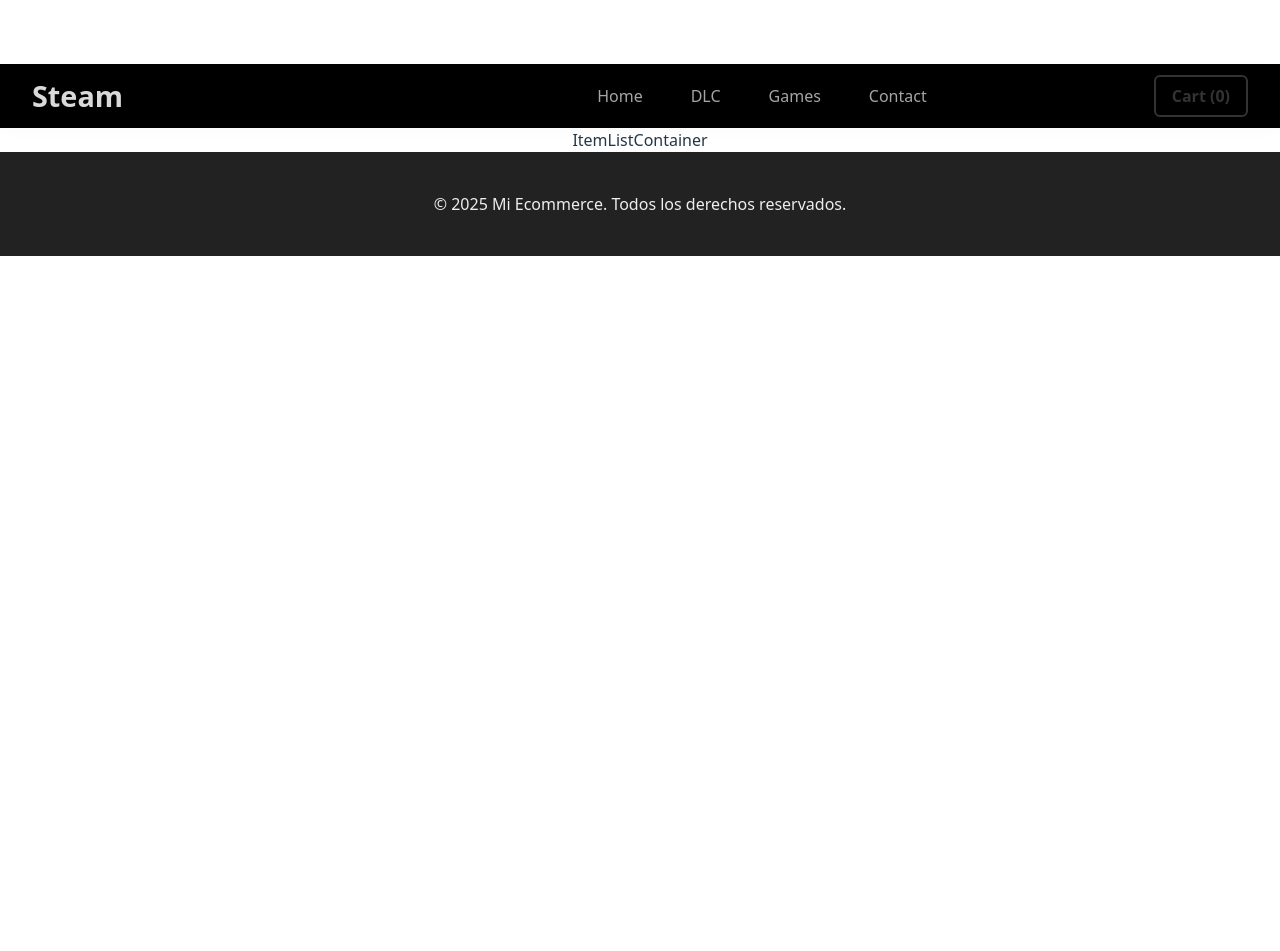
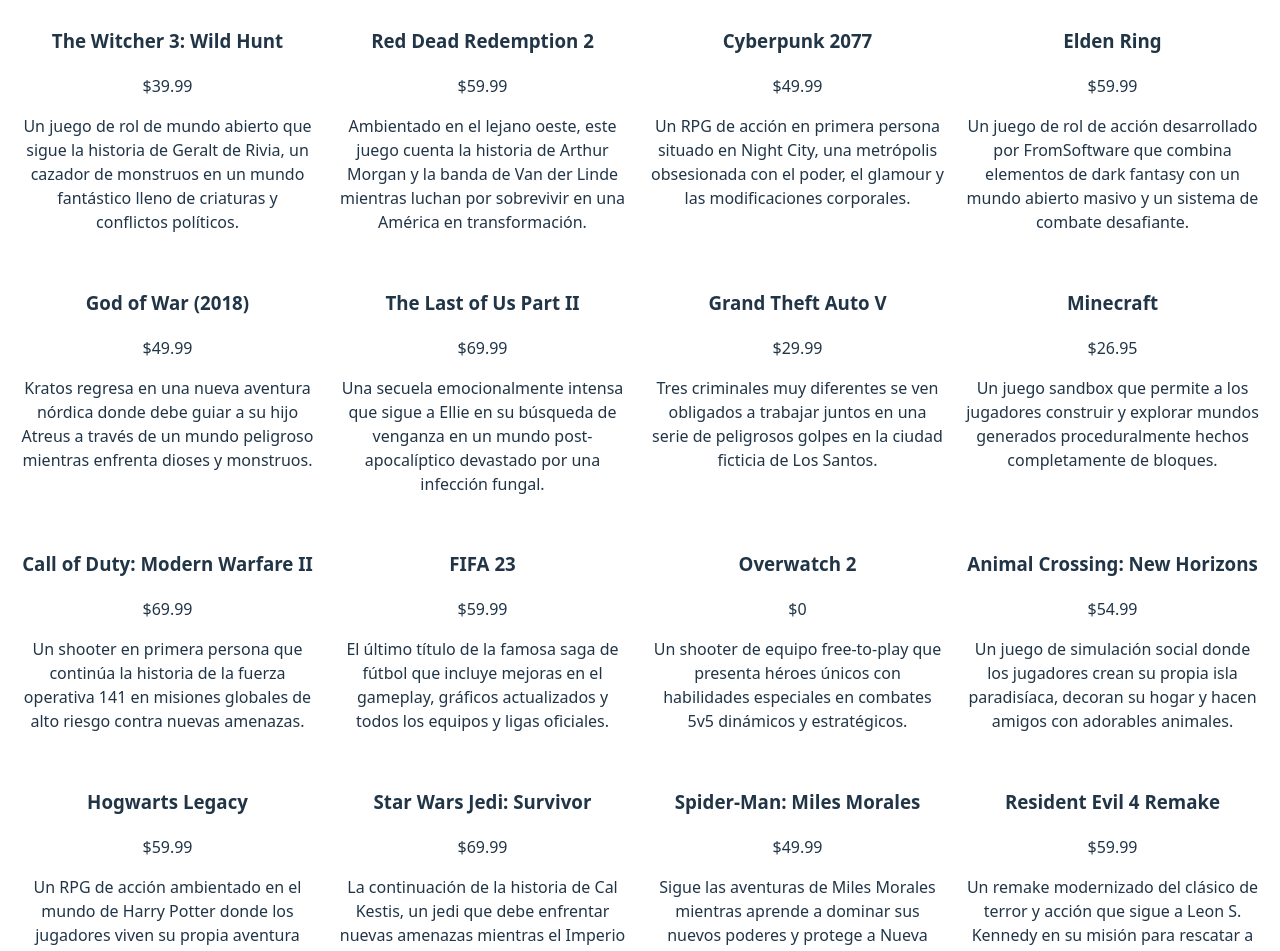
Before and after one commit to leonardoalva/proyectoBA, a React (Vite) app: page /products in a window 1280 px wide. Shown: the part 240-1191 px from the top of the page. Before the commit the page ends 800 px from the top, so only its background shows below. Built offline with nearby package versions, Linux system fonts and the light colour scheme.

Commit message:
props app-itemList

```diff
--- a/src/App.jsx
+++ b/src/App.jsx
@@ -8,14 +8,139 @@
 import ItemListContainer from './components/ItemListContainer/ItemListContainer';
 
 function App() {
+const arrayProductos = [
+  {
+    id: 1,
+    nombre: 'The Witcher 3: Wild Hunt',
+    precio: 39.99,
+    descripcion: 'Un juego de rol de mundo abierto que sigue la historia de Geralt de Rivia, un cazador de monstruos en un mundo fantástico lleno de criaturas y conflictos políticos.'
+  },
+  {
+    id: 2,
+    nombre: 'Red Dead Redemption 2',
+    precio: 59.99,
+    descripcion: 'Ambientado en el lejano oeste, este juego cuenta la historia de Arthur Morgan y la banda de Van der Linde mientras luchan por sobrevivir en una América en transformación.'
+  },
+  {
+    id: 3,
+    nombre: 'Cyberpunk 2077',
+    precio: 49.99,
+    descripcion: 'Un RPG de acción en primera persona situado en Night City, una metrópolis obsesionada con el poder, el glamour y las modificaciones corporales.'
+  },
+  {
+    id: 4,
+    nombre: 'Elden Ring',
+    precio: 59.99,
+    descripcion: 'Un juego de rol de acción desarrollado por FromSoftware que combina elementos de dark fantasy con un mundo abierto masivo y un sistema de combate desafiante.'
+  },
+  {
+    id: 5,
+    nombre: 'God of War (2018)',
+    precio: 49.99,
+    descripcion: 'Kratos regresa en una nueva aventura nórdica donde debe guiar a su hijo Atreus a través de un mundo peligroso mientras enfrenta dioses y monstruos.'
+  },
+  {
+    id: 6,
+    nombre: 'The Last of Us Part II',
+    precio: 69.99,
+    descripcion: 'Una secuela emocionalmente intensa que sigue a Ellie en su búsqueda de venganza en un mundo post-apocalíptico devastado por una infección fungal.'
+  },
+  {
+    id: 7,
+    nombre: 'Grand Theft Auto V',
+    precio: 29.99,
+    descripcion: 'Tres criminales muy diferentes se ven obligados a trabajar juntos en una serie de peligrosos golpes en la ciudad ficticia de Los Santos.'
+  },
+  {
+    id: 8,
+    nombre: 'Minecraft',
+    precio: 26.95,
+    descripcion: 'Un juego sandbox que permite a los jugadores construir y explorar mundos generados proceduralmente hechos completamente de bloques.'
+  },
+  {
+    id: 9,
+    nombre: 'Call of Duty: Modern Warfare II',
+    precio: 69.99,
+    descripcion: 'Un shooter en primera persona que continúa la historia de la fuerza operativa 141 en misiones globales de alto riesgo contra nuevas amenazas.'
+  },
+  {
+    id: 10,
+    nombre: 'FIFA 23',
+    precio: 59.99,
+    descripcion: 'El último título de la famosa saga de fútbol que incluye mejoras en el gameplay, gráficos actualizados y todos los equipos y ligas oficiales.'
+  },
+  {
+    id: 11,
+    nombre: 'Overwatch 2',
+    precio: 0.00,
+    descripcion: 'Un shooter de equipo free-to-play que presenta héroes únicos con habilidades especiales en combates 5v5 dinámicos y estratégicos.'
+  },
+  {
+    id: 12,
+    nombre: 'Animal Crossing: New Horizons',
+    precio: 54.99,
+    descripcion: 'Un juego de simulación social donde los jugadores crean su propia isla paradisíaca, decoran su hogar y hacen amigos con adorables animales.'
+  },
+  {
+    id: 13,
+    nombre: 'Hogwarts Legacy',
+    precio: 59.99,
+    descripcion: 'Un RPG de acción ambientado en el mundo de Harry Potter donde los jugadores viven su propia aventura como estudiantes de Hogwarts en el siglo XIX.'
+  },
+  {
+    id: 14,
+    nombre: 'Star Wars Jedi: Survivor',
+    precio: 69.99,
+    descripcion: 'La continuación de la historia de Cal Kestis, un jedi que debe enfrentar nuevas amenazas mientras el Imperio Galáctico lo persigue incansablemente.'
+  },
+  {
+    id: 15,
+    nombre: 'Spider-Man: Miles Morales',
+    precio: 49.99,
+    descripcion: 'Sigue las aventuras de Miles Morales mientras aprende a dominar sus nuevos poderes y protege a Nueva York como el nuevo Spider-Man.'
+  },
+  {
+    id: 16,
+    nombre: 'Resident Evil 4 Remake',
+    precio: 59.99,
+    descripcion: 'Un remake modernizado del clásico de terror y acción que sigue a Leon S. Kennedy en su misión para rescatar a la hija del presidente.'
+  },
+  {
+    id: 17,
+    nombre: 'Baldur\'s Gate 3',
+    precio: 59.99,
+    descripcion: 'Un RPG basado en Dungeons & Dragons con una narrativa profunda, combate táctico por turnos y miles de opciones que afectan la historia.'
+  },
+  {
+    id: 18,
+    nombre: 'Super Mario Odyssey',
+    precio: 49.99,
+    descripcion: 'Mario viaja por distintos reinos en su sombrero viviente Cappy para rescatar a la Princesa Peach de Bowser quien planea una boda forzada.'
+  },
+  {
+    id: 19,
+    nombre: 'Assassin\'s Creed Valhalla',
+    precio: 39.99,
+    descripcion: 'Un RPG de acción que sigue a Eivor, un fiero vikingo que lidera a su clan desde Noruega hasta Inglaterra durante la era vikinga.'
+  },
+  {
+    id: 20,
+    nombre: 'Legend of Zelda: Tears of the Kingdom',
+    precio: 69.99,
+    descripcion: 'La secuela de Breath of the Wild que expande el mundo de Hyrule con nuevas habilidades, áreas aéreas y mecánicas de construcción innovadoras.'
+  }
+];
+
   return (
     <>
       <Navbar />
       <main>
         <Routes>
-          <Route path="/" element={<><p>inicio</p></>} />
+          <Route path="/" element={<ItemListContainer titulo="Bienvenido a la tienda" productos={arrayProductos} />
+} />
           <Route path="/contact" element={<Form />} />
-           <Route path="/products" element={<ItemListContainer />} />
+           <Route path="/products" element={<ItemListContainer titulo="Todos los Productos" productos={arrayProductos}/>
+} />
           {/* Podés agregar más rutas acá */}
         </Routes>
       </main>
--- a/src/components/ItemListContainer/ItemListContainer.css
+++ b/src/components/ItemListContainer/ItemListContainer.css
@@ -0,0 +1,6 @@
+.itemList_grid{
+    display: grid;
+    grid-template-columns: repeat(auto-fit, minmax(250px, 1fr));
+    gap: 20px;
+    padding: 20px;
+}
--- a/src/components/ItemListContainer/ItemListContainer.jsx
+++ b/src/components/ItemListContainer/ItemListContainer.jsx
@@ -1,5 +1,22 @@
-const ItemListContainer = () => {
-  return <div>ItemListContainer</div>;
-}
+import "./ItemListContainer.css";
+
+const ItemListContainer = ({ titulo, productos }) => {
+  return (
+    <>
+      <h1>{titulo}</h1>
+      <p>Todos los ESports en un solo lugar </p>
+
+      <div className="itemList_grid">
+        {productos.map((prod) => (
+          <article key={prod.id}>
+            <h3>{prod.nombre}</h3>
+            <span className="precio_card">${prod.precio}</span>
+            <p className="descripcion_card">{prod.descripcion}</p>
+          </article>
+        ))}
+      </div>
+    </>
+  );
+};
 
 export default ItemListContainer;
```
Also changed, not shown: src/components/Form/Form.jsx (line endings or trailing spaces).
